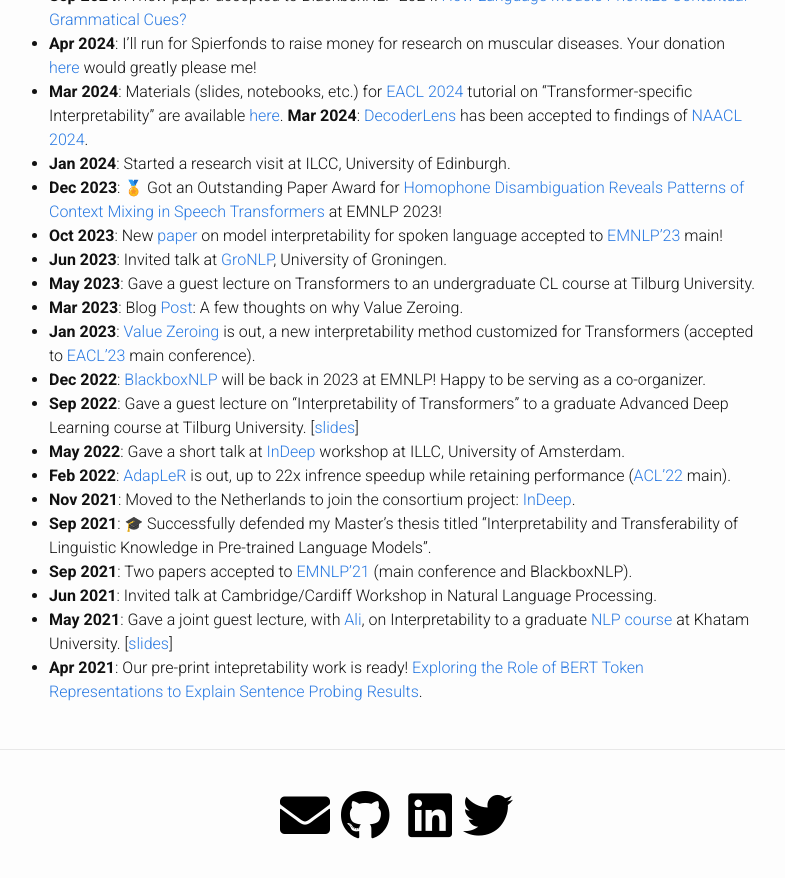
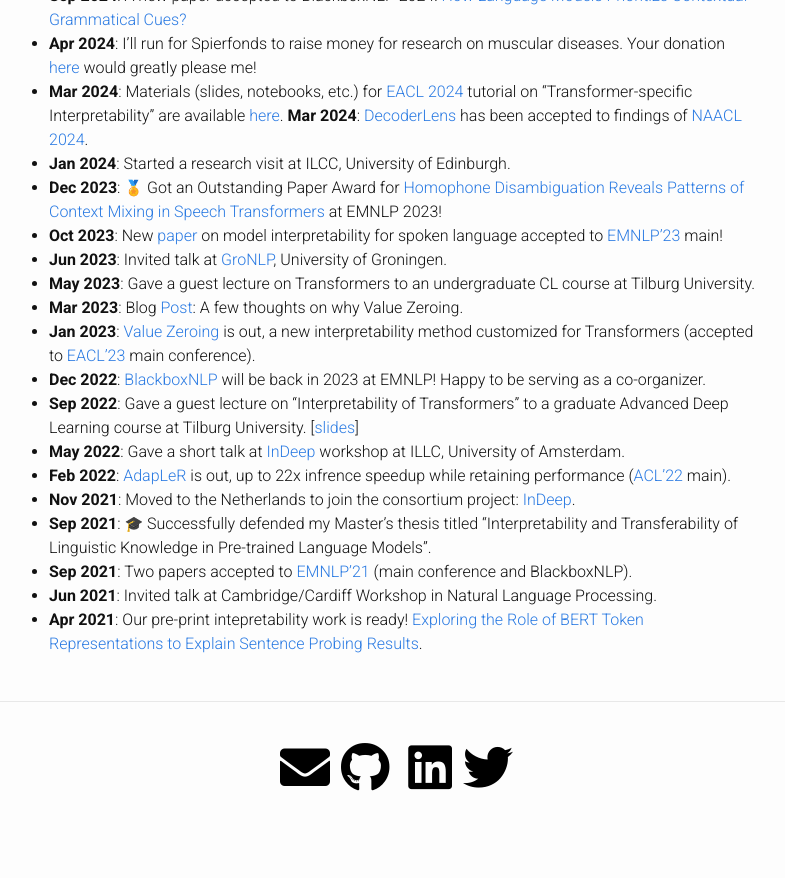
Before and after one commit to hmohebbi/hmohebbi.github.io, a Jekyll site: the page built from index.md, in a window 1280 px wide and 900 px high, scrolled down 1374 px. Shown: the top 878 px of the window, without its empty margins (251-1036 px from the left). Built offline with Jekyll 4.4.1, drawn with Linux system fonts in a browser that asks for light colours; a style sheet for code colours, icons or effects is not loaded; after the commit the page ends 2226 px from its top, so only the background shows below that.

Commit message:
Update index.md

```diff
--- a/index.md
+++ b/index.md
@@ -83,5 +83,5 @@ __Mar 2024__: [DecoderLens](https://arxiv.org/abs/2310.03686) has been accepted
 * __Sep 2021__: <span class="emoji">🎓</span> Successfully defended my Master's thesis titled "Interpretability and Transferability of Linguistic Knowledge in Pre-trained Language Models".
 * __Sep 2021__: Two papers accepted to [EMNLP'21](https://2021.emnlp.org/) (main conference and BlackboxNLP).
 * __Jun 2021__: Invited talk at Cambridge/Cardiff Workshop in Natural Language Processing.
-* __May 2021__: Gave a joint guest lecture, with [Ali](https://www.amodarressi.com/), on Interpretability to a graduate [NLP course](https://teias-courses.github.io/nlp99/) at Khatam University. \[[slides](https://drive.google.com/file/d/1cAzlIlbuVAFZXz3gaFGBTRZwjq-_V2lb/view?usp=sharing)\]
+<!--* __May 2021__: Gave a joint guest lecture, with [Ali](https://www.amodarressi.com/), on Interpretability to a graduate [NLP course](https://teias-courses.github.io/nlp99/) at Khatam University. \[[slides](https://drive.google.com/file/d/1cAzlIlbuVAFZXz3gaFGBTRZwjq-_V2lb/view?usp=sharing)\] -->
 * __Apr 2021__: Our pre-print intepretability work is ready! [Exploring the Role of BERT Token Representations to Explain Sentence Probing Results](https://arxiv.org/abs/2104.01477).
```
